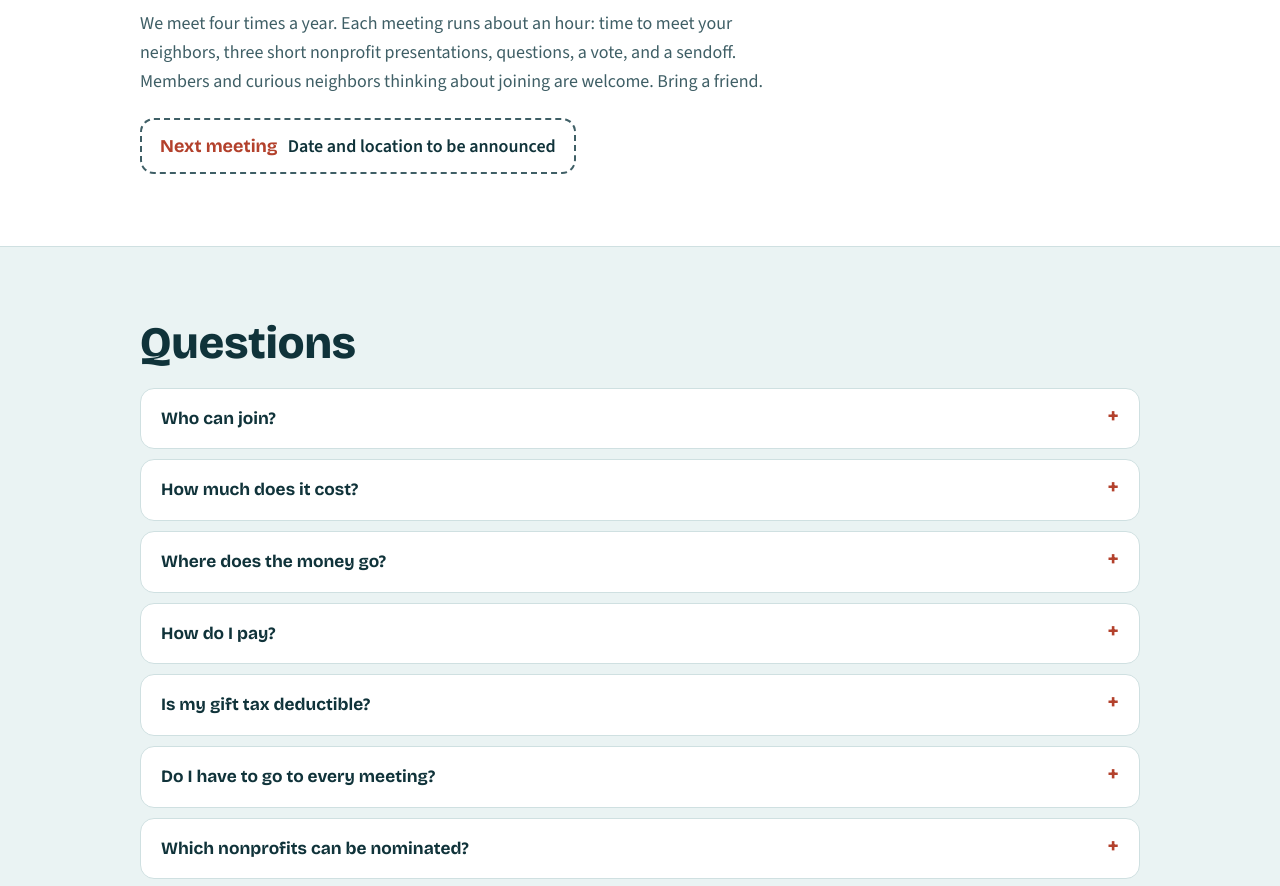
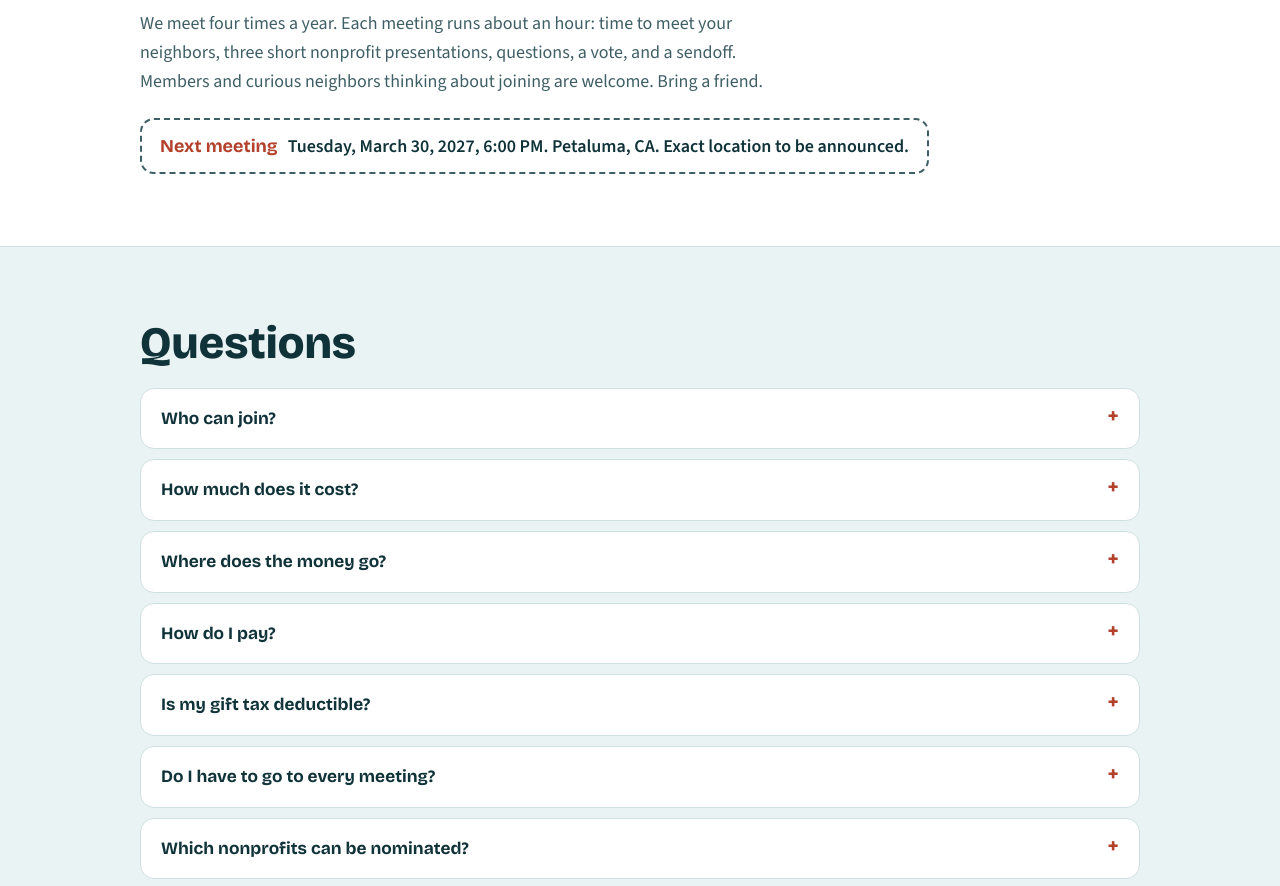
Before and after one commit to petalumaneighborswhocare/website, a plain HTML site: page index.html in a window 1280 px wide. Shown: the part 2896-3782 px from the top of the page. Drawn offline with nearby package versions, Linux system fonts and the light colour scheme.

Commit message:
Update index.html

```diff
--- a/index.html
+++ b/index.html
@@ -223,7 +223,7 @@ footer a{color:var(--gold)}
     <div class="wrap">
       <h2>Meetings</h2>
       <p class="sub">We meet four times a year. Each meeting runs about an hour: time to meet your neighbors, three short nonprofit presentations, questions, a vote, and a sendoff. Members and curious neighbors thinking about joining are welcome. Bring a friend.</p>
-      <p class="next"><b>Next meeting</b> Date and location to be announced</p>
+      <p class="next"><b>Next meeting</b> Tuesday, March 30, 2027, 6:00 PM. Petaluma, CA. Exact location to be announced.</p>
     </div>
   </section>
 
```
